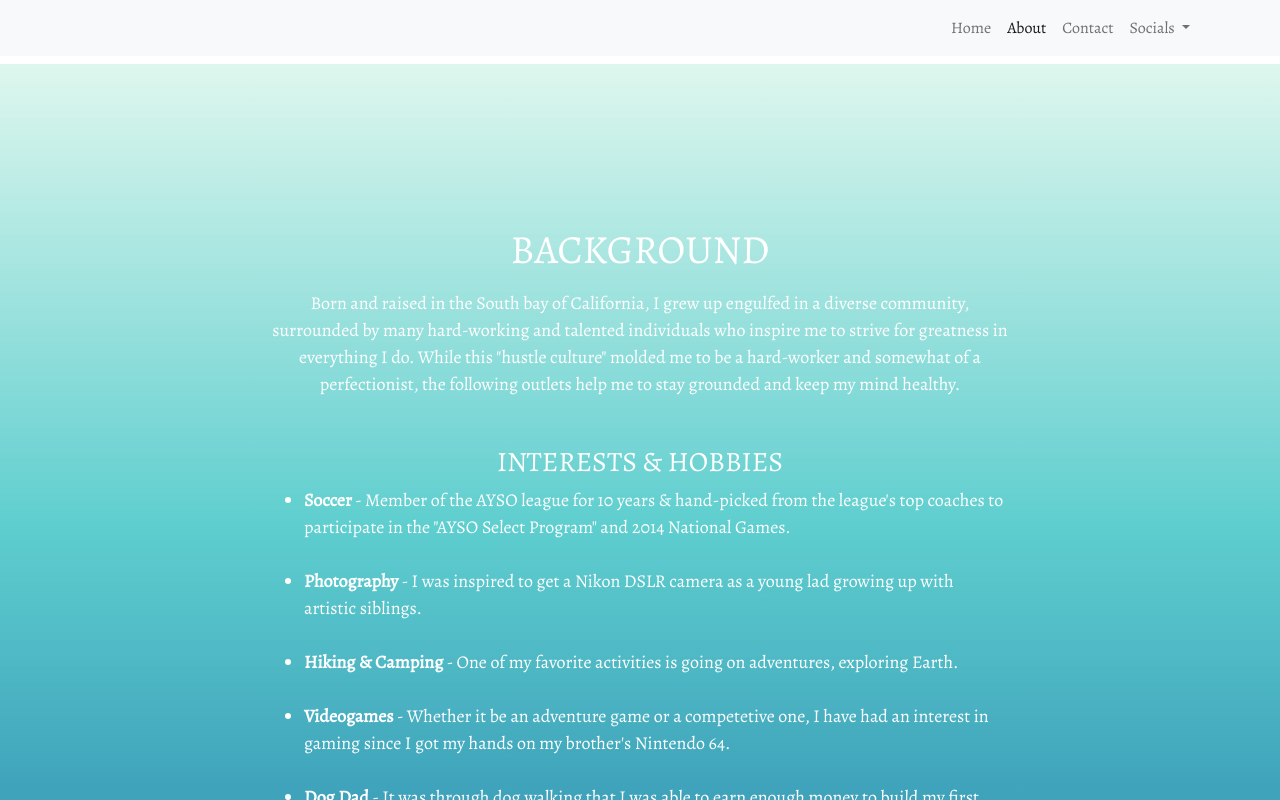
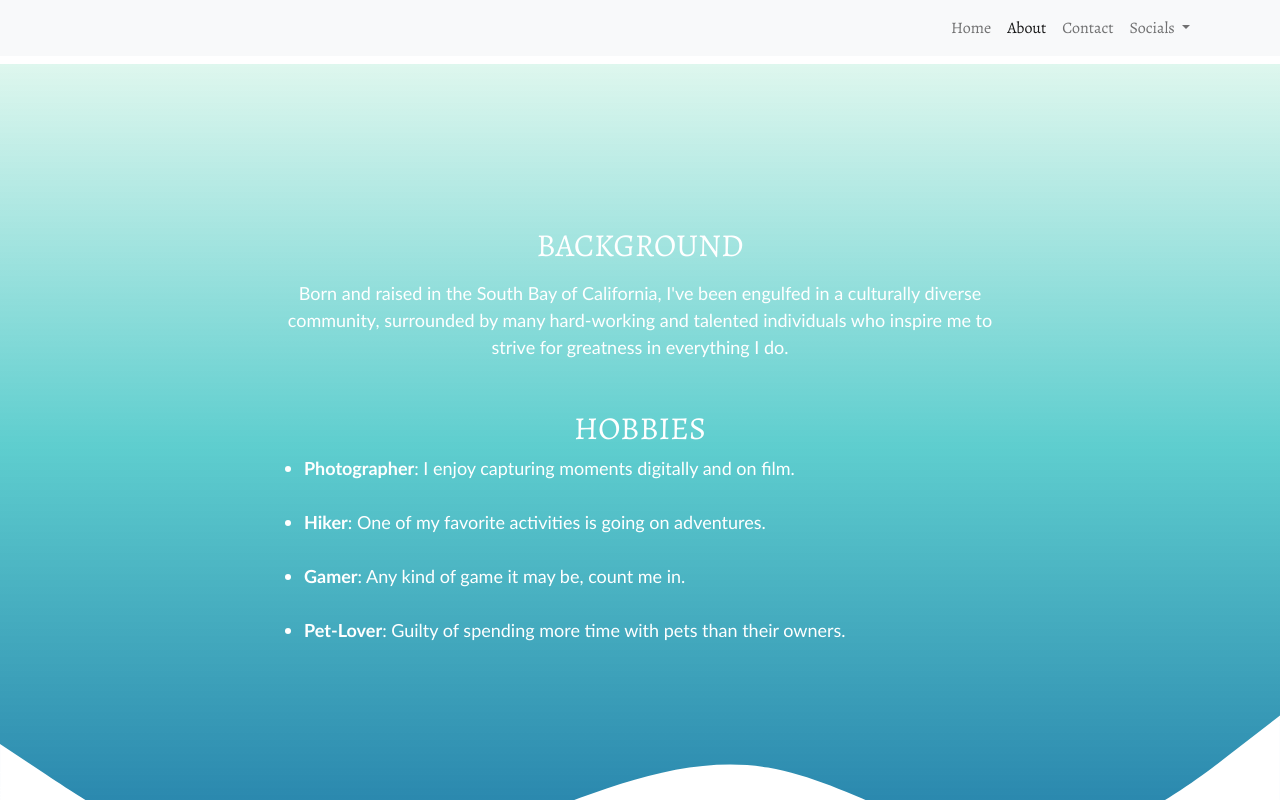
Before and after one commit to tyode/tyode.github.io, a plain HTML site: page about.html in a window 1280 px wide. Drawn offline with nearby package versions, Linux system fonts and the light colour scheme.

Commit message:
Cleaning up

```diff
--- a/about.html
+++ b/about.html
@@ -4,7 +4,7 @@
 <head>
     <meta charset="UTF-8">
     <meta name="viewport" content="width=device-width">
-    <title>Tyler Kloss' Portfolio</title>
+    <title>About Tyler</title>
     <link rel="stylesheet" href="css/bootstrap.min.css">
     <link rel="stylesheet" href="css/styles.css">
     <link rel="preconnect" href="https://fonts.googleapis.com">
@@ -54,31 +54,21 @@
             <div class="row align-items-center justify-content-center">
                 <div class="p-md-5 align-self-center"><img src="" alt=""></div>
                 <div class="col-md-8 text-center">
-
-
-                    <h1 class="my-3">BACKGROUND</h1>
-                    <p class="mt-2 mb-5" style="font-family: 'Alegreya', serif; font-size: large;">
-                        Born and raised in the South bay of California,
-                        I grew up engulfed in a diverse community, surrounded by many hard-working and talented
-                        individuals who inspire me to strive for greatness in everything I do. While this "hustle culture"
-                        molded me to be a hard-worker and somewhat of a perfectionist, the following outlets help me to stay
-                        grounded and keep my mind healthy.
+                    <h2 class="my-3">BACKGROUND</h2>
+                    <p class="mt-2 mb-5" style="font-family: 'Optima', sans-serif; font-size: large;">
+                        Born and raised in the South Bay of California,
+                        I've been engulfed in a culturally diverse community, surrounded by many hard-working and talented
+                        individuals who inspire me to strive for greatness in everything I do.
                     </p>
-
                 </div>
                 <div class="col-md-8">
-                    <h3 class="text-center">INTERESTS & HOBBIES</h3>
-                    <ul style="font-family: 'Alegreya', serif; font-size: large;">
-                        <li><b>Soccer</b> - Member of the AYSO league for 10 years & hand-picked from the league's top
-                            coaches to participate in the "AYSO Select Program" and 2014 National Games. </li><br>
-                        <li><b>Photography</b> - I was inspired to get a Nikon DSLR camera as a young lad growing up with artistic siblings. </li><br>
-                        <li><b>Hiking & Camping</b> - One of my favorite activities is going on adventures, exploring Earth. </li><br>
-                        <li><b>Videogames</b> - Whether it be an adventure game or a competetive one, I have had an
-                            interest in gaming since I got my hands on my brother's Nintendo 64. </li><br>
-                        <li><b>Dog Dad</b> - It was through dog walking that I was able to earn enough money to
-                            build my first computer, which sparked my curiosity in the field of computer science. </li><br>
+                    <h2 class="text-center">HOBBIES</h2>
+                    <ul style="font-family: 'Optima', sans-serif; font-size: large;">
+                        <li><b>Photographer</b>: I enjoy capturing moments digitally and on film. </li><br>
+                        <li><b>Hiker</b>: One of my favorite activities is going on adventures. </li><br>
+                        <li><b>Gamer</b>: Any kind of game it may be, count me in. </li><br>
+                        <li><b>Pet-Lover</b>: Guilty of spending more time with pets than their owners. </li><br>
                     </ul>
-
                 </div>
             </div>
         </div>
@@ -89,7 +79,8 @@
           </svg>
     </header>
 
-    <footer class="gradient2 foot">
+    <footer class=" foot" >
+
         <div class="container-fluid text-center">
             <span>Made with &#128150 by Ty</span>
         </div>
--- a/css/styles.css
+++ b/css/styles.css
@@ -9,21 +9,25 @@ html, body {
 .gradient1 {
     background: rgb(18,103,159);
     background: linear-gradient(180deg, rgba(18, 103, 159, 1) 0%, rgba(26, 185, 186, 0.7) 58%, rgba(182, 237, 217, 0.35) 100%);
+    border: 0;
 }
 
 .gradient2 {
     background: rgb(182, 237, 217);
     background: linear-gradient(0deg, rgba(18, 103, 159, 1) 0%, rgba(26, 185, 186, 0.7) 58%, rgba(182, 237, 217, 0.45) 100%);
+    border: 0;
 }
 
 .gradient3 {
     background: rgb(182, 237, 217);
     background: linear-gradient(180deg, rgba(18, 103, 159, 1), rgba(26, 185, 186, 1), rgba(182, 237, 217, 1));
+    border: 0;
 }
 
 .gradient4 {
     background: rgb(182, 237, 217);
     background: linear-gradient(0deg, rgba(18, 103, 159, 1), rgba(26, 185, 186, 1), rgba(182, 237, 217, 1));
+    border: 0;
 }
 
 .page-header {
```
Also changed, not shown: index.html (+2 -2 lines).
